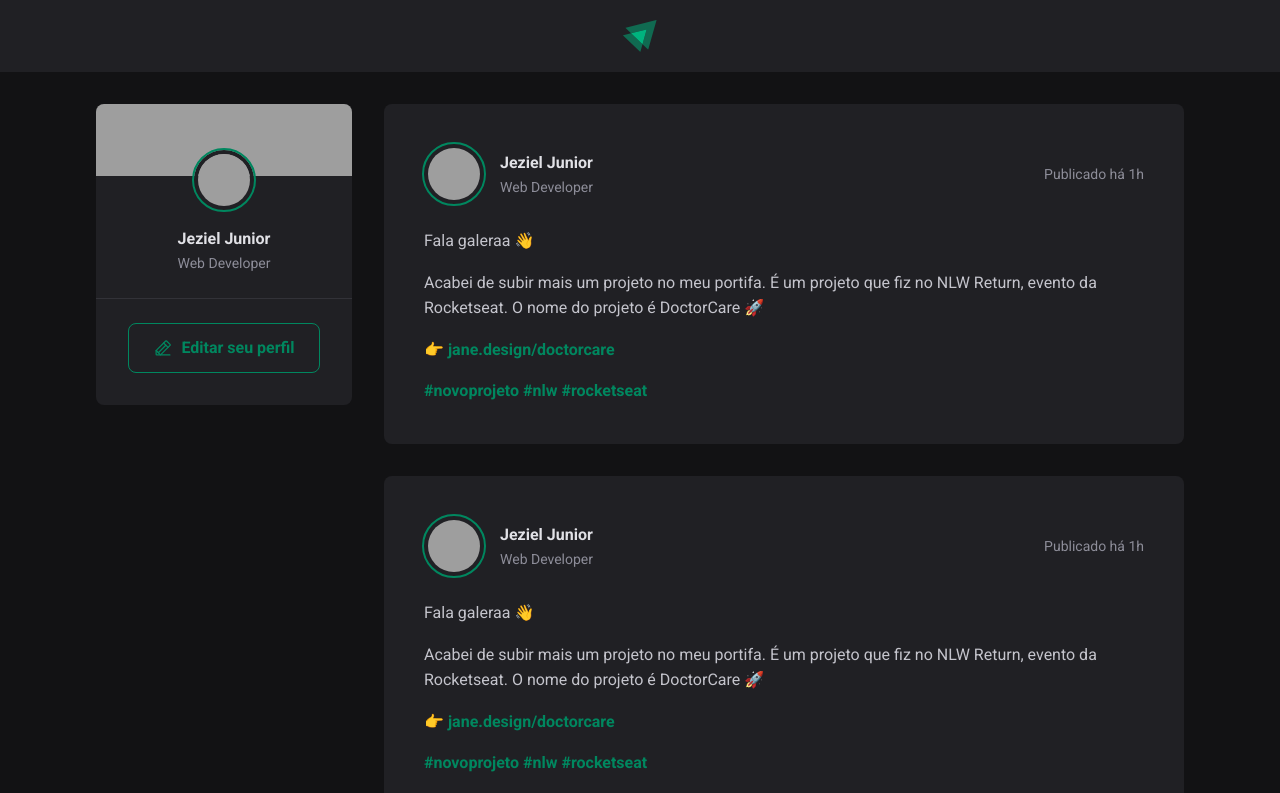
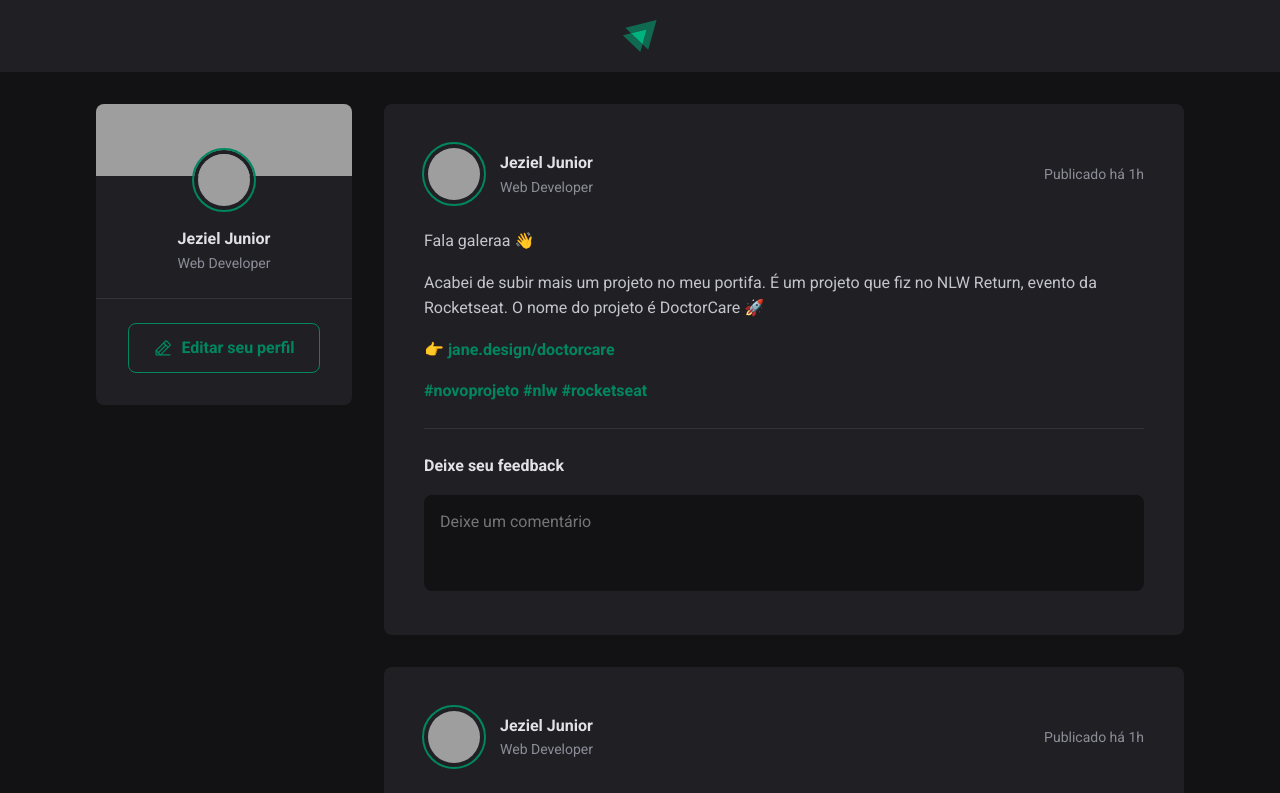
Before and after one commit to jeziel-jr/reactjs-ignite-projeto-01, a React (Vite) app: page / in a window 1280 px wide. Shown: the top 793 px of the page. Built offline with nearby package versions, Linux system fonts and the light colour scheme; grey boxes are pictures that could not be loaded.

Commit message:
add comment form

```diff
--- a/src/components/Post.jsx
+++ b/src/components/Post.jsx
@@ -26,6 +26,18 @@
                         <a href="">#rocketseat</a>
                     </p>
                 </div>
+
+                <form className={styles.commentForm}>
+                    <strong>Deixe seu feedback</strong>
+
+                    <textarea
+                        placeholder='Deixe um comentário'
+                    />
+
+                    <footer>
+                        <button type='submit'>Comentar</button>
+                    </footer>
+                </form>
             </article>
         </>
     );
--- a/src/components/Post.module.css
+++ b/src/components/Post.module.css
@@ -66,3 +66,54 @@
     line-height: 1.6;
 
 }
+
+.commentForm{
+    width: 100%;
+    margin-top: 1.5rem;
+    padding-top: 1.5rem;
+    border-top: 1px solid var(--gray-600);
+}
+
+.commentForm > strong{
+line-height: 1.6;
+color: var(--gray-100);
+}
+
+.commentForm textarea{
+   width: 100%;
+   background: var(--gray-900);
+   border: 0;
+   resize: none;
+   height: 6rem;
+   padding: 1rem;
+   border-radius: 8px;
+   color: var(--gray-100);
+   line-height: 1.4;
+   margin-top: 1rem;
+}
+
+.commentForm footer{
+    visibility: hidden;
+    max-height: 0;
+}
+
+.commentForm:focus-within footer{
+    visibility: visible;
+    max-height: none;
+}
+
+.commentForm button[type="submit"]{
+    padding: 1rem 1.5rem;
+    margin-top: 1rem;
+    border-radius: 8px;
+    border: 0;
+    background: var(--green-500);
+    color: var(--white);
+    font-weight: bold;
+    cursor: pointer;
+    transition: background-color 0.1s;
+}
+
+.commentForm button[type="submit"]:hover{
+    background: var(--green-300);
+}
--- a/src/global.css
+++ b/src/global.css
@@ -10,6 +10,11 @@
 
     --green-300: #00b37e;
     --green-500: #00875f;
+}
+
+:focus{
+    outline: transparent;
+    box-shadow: 0 0 0 2px var(--green-500);
 }
 
 *{
```
